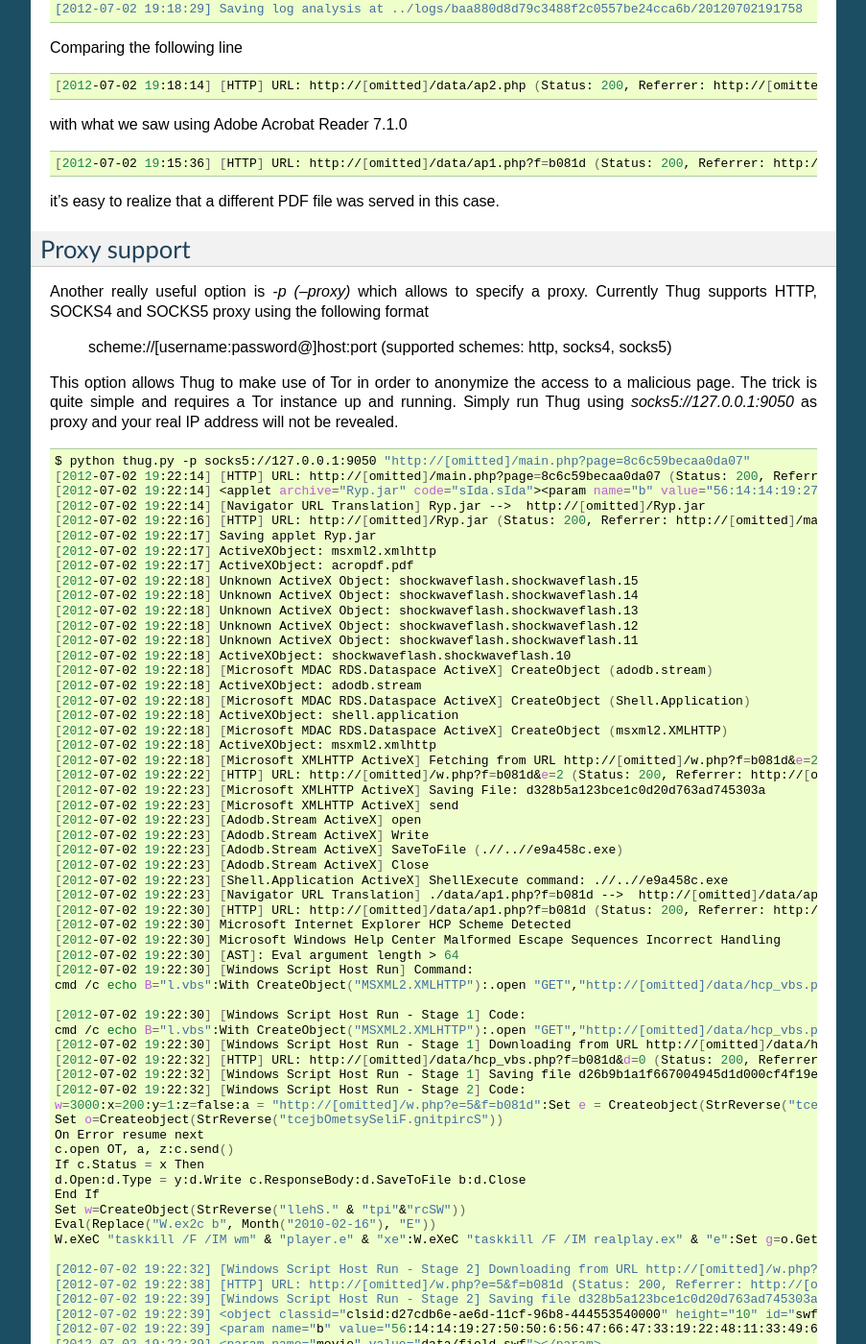
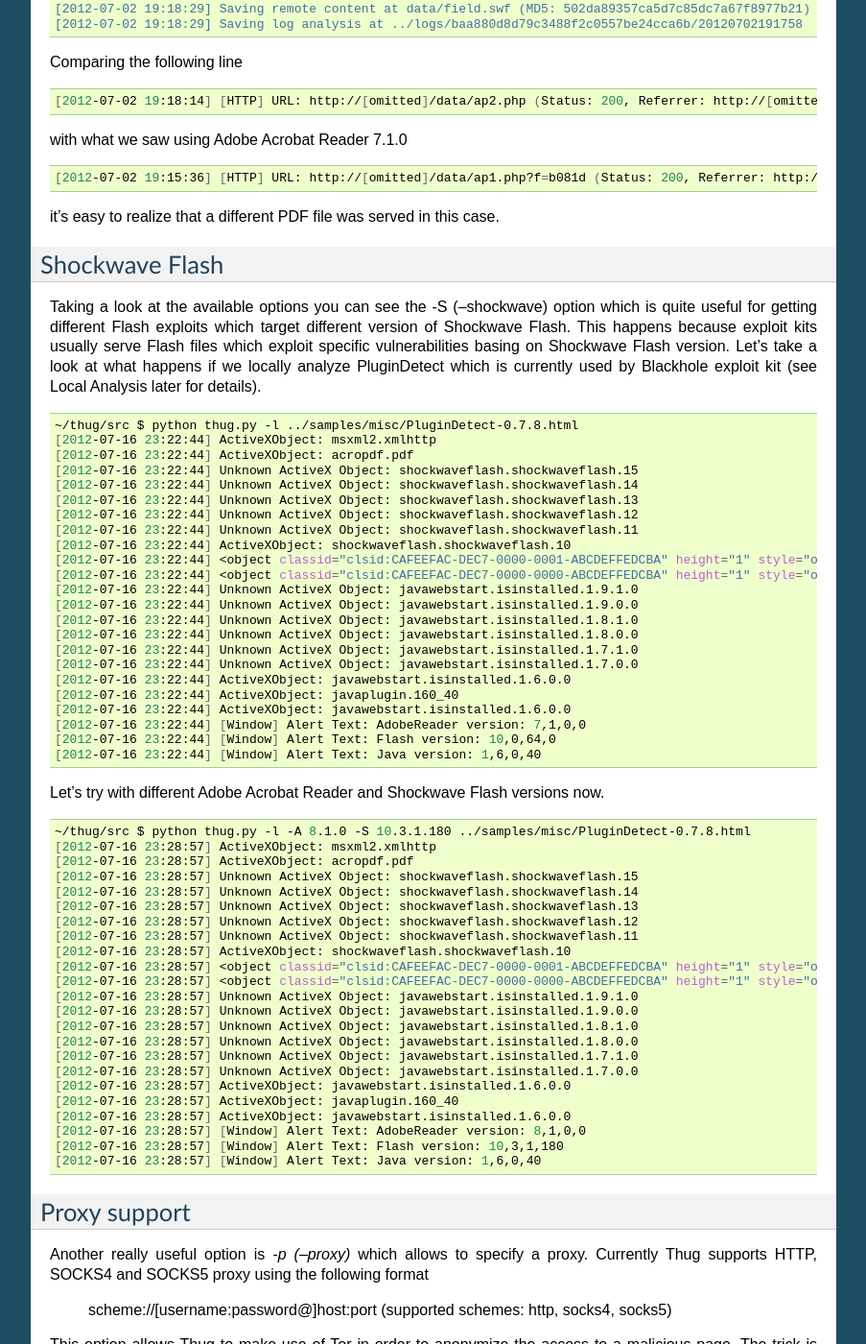
Before and after one commit to buffer/thug, a Sphinx documentation site: the page built from doc/source/usage.rst, in a window 1280 px wide and 1400 px high, scrolled down 5697 px. Shown: the whole window at 96% size, without its empty margins (198-1101 px from the left). Built offline with Sphinx 7.4.7, drawn with Linux system fonts in a browser that asks for light colours; some of the changed text lies outside the part shown.

Commit message:
Documentation update

```diff
--- a/doc/source/conf.py
+++ b/doc/source/conf.py
@@ -48,9 +48,9 @@
 # built documents.
 #
 # The short X.Y version.
-version = '0.4.5'
+version = '0.4.6'
 # The full version, including alpha/beta/rc tags.
-release = '0.4.5'
+release = '0.4.6'
 
 # The language for content autogenerated by Sphinx. Refer to documentation
 # for a list of supported languages.
--- a/doc/source/usage.rst
+++ b/doc/source/usage.rst
@@ -33,6 +33,7 @@
                 -a, --ast-debug         Enable AST debug mode (requires debug mode)
                 -u, --useragent=        Select a user agent (see below for values, default: winxpie61)
                 -A, --adobepdf=         Specify the Adobe Acrobat Reader version (default: 7.1.0)
+                -S, --shockwave=        Specify the Shockwave Flash version (default: 10.0.64.0)
 
         Proxy Format:
                 scheme://[username:password@]host:port (supported schemes: http, socks4, socks5)
@@ -59,7 +60,7 @@
 .. code-block:: sh
  :linenos:
 
-        $ python thug.py "http://[omitted]/main.php?page=8c6c59becaa0da07"
+        ~/thug/src $ python thug.py "http://[omitted]/main.php?page=8c6c59becaa0da07"
         [2012-07-02 19:15:20] [HTTP] URL: http://[omitted]/main.php?page=8c6c59becaa0da07 (Status: 200, Referrer: None)
         [2012-07-02 19:15:20] <applet archive="Ryp.jar" code="sIda.sIda"><param name="b" value="56:14:14:19:27:50:50:6:56:47:66:47:33:19:22:48:11:33:49:66:11:14:50:48:49:19:56:19:46:67:24:0:12:1:60:61:70:11:24:12"></param></applet>
         [2012-07-02 19:15:20] [Navigator URL Translation] Ryp.jar -->  http://[omitted]/Ryp.jar
@@ -188,7 +189,7 @@
 
 .. code-block:: sh
 
-        buffer@alnitak ~ $ python
+        ~/thug/src $ python
         Python 2.7.3 (default, Jun 12 2012, 10:22:50)
         [GCC 4.5.3] on linux2
         Type "help", "copyright", "credits" or "license" for more information.
@@ -229,7 +230,7 @@
 
 .. code-block:: sh
 
-        $ python thug.py -u winxpie80 "http://[omitted]/main.php?page=8c6c59becaa0da07"
+        ~/thug/src $ python thug.py -u winxpie80 "http://[omitted]/main.php?page=8c6c59becaa0da07"
         [2012-07-02 19:21:00] [HTTP] URL: http://[omitted]/main.php?page=8c6c59becaa0da07 (Status: 200, Referrer: None)
         [2012-07-02 19:21:00] <applet archive="Ryp.jar" code="sIda.sIda"><param name="b" value="56:14:14:19:27:50:50:6:56:47:66:47:33:19:22:48:11:33:49:66:11:14:50:48:49:19:56:19:46:67:24:0:12:1:60:61:70:11:24:12"></param></applet>
         [2012-07-02 19:21:00] [Navigator URL Translation] Ryp.jar -->  http://[omitted]/Ryp.jar
@@ -304,7 +305,7 @@
 
 .. code-block:: sh
 
-        $ python thug.py -A 8.1.0 "http://[omitted]/main.php?page=8c6c59becaa0da07"
+        ~/thug/src $ python thug.py -A 8.1.0 "http://[omitted]/main.php?page=8c6c59becaa0da07"
         [2012-07-02 19:18:00] [HTTP] URL: http://[omitted]/main.php?page=8c6c59becaa0da07 (Status: 200, Referrer: None)
         [2012-07-02 19:18:00] <applet archive="Ryp.jar" code="sIda.sIda"><param name="b" value="56:14:14:19:27:50:50:6:56:47:66:47:33:19:22:48:11:33:49:66:11:14:50:48:49:19:56:19:46:67:24:0:12:1:60:61:70:11:24:12"></param></applet>
         [2012-07-02 19:18:00] [Navigator URL Translation] Ryp.jar -->  http://[omitted]/Ryp.jar
@@ -390,6 +391,71 @@
 it's easy to realize that a different PDF file was served in this case.
 
 
+Shockwave Flash
+---------------
+
+Taking a look at the available options you can see the -S (--shockwave) option which is quite
+useful for getting different Flash exploits which target different version of Shockwave Flash.
+This happens because exploit kits usually serve Flash files which exploit specific vulnerabilities
+basing on Shockwave Flash version. Let's take a look at what happens if we locally analyze
+PluginDetect which is currently used by Blackhole exploit kit (see Local Analysis later for details).
+
+.. code-block:: sh
+
+        ~/thug/src $ python thug.py -l ../samples/misc/PluginDetect-0.7.8.html
+        [2012-07-16 23:22:44] ActiveXObject: msxml2.xmlhttp
+        [2012-07-16 23:22:44] ActiveXObject: acropdf.pdf
+        [2012-07-16 23:22:44] Unknown ActiveX Object: shockwaveflash.shockwaveflash.15
+        [2012-07-16 23:22:44] Unknown ActiveX Object: shockwaveflash.shockwaveflash.14
+        [2012-07-16 23:22:44] Unknown ActiveX Object: shockwaveflash.shockwaveflash.13
+        [2012-07-16 23:22:44] Unknown ActiveX Object: shockwaveflash.shockwaveflash.12
+        [2012-07-16 23:22:44] Unknown ActiveX Object: shockwaveflash.shockwaveflash.11
+        [2012-07-16 23:22:44] ActiveXObject: shockwaveflash.shockwaveflash.10
+        [2012-07-16 23:22:44] <object classid="clsid:CAFEEFAC-DEC7-0000-0001-ABCDEFFEDCBA" height="1" style="outline-style:none;border-style:none;padding:0px;margin:0px;visibility:visible;display:inline;" width="1"></object>
+        [2012-07-16 23:22:44] <object classid="clsid:CAFEEFAC-DEC7-0000-0000-ABCDEFFEDCBA" height="1" style="outline-style:none;border-style:none;padding:0px;margin:0px;visibility:visible;display:inline;" width="1"></object>
+        [2012-07-16 23:22:44] Unknown ActiveX Object: javawebstart.isinstalled.1.9.1.0
+        [2012-07-16 23:22:44] Unknown ActiveX Object: javawebstart.isinstalled.1.9.0.0
+        [2012-07-16 23:22:44] Unknown ActiveX Object: javawebstart.isinstalled.1.8.1.0
+        [2012-07-16 23:22:44] Unknown ActiveX Object: javawebstart.isinstalled.1.8.0.0
+        [2012-07-16 23:22:44] Unknown ActiveX Object: javawebstart.isinstalled.1.7.1.0
+        [2012-07-16 23:22:44] Unknown ActiveX Object: javawebstart.isinstalled.1.7.0.0
+        [2012-07-16 23:22:44] ActiveXObject: javawebstart.isinstalled.1.6.0.0
+        [2012-07-16 23:22:44] ActiveXObject: javaplugin.160_40
+        [2012-07-16 23:22:44] ActiveXObject: javawebstart.isinstalled.1.6.0.0
+        [2012-07-16 23:22:44] [Window] Alert Text: AdobeReader version: 7,1,0,0
+        [2012-07-16 23:22:44] [Window] Alert Text: Flash version: 10,0,64,0
+        [2012-07-16 23:22:44] [Window] Alert Text: Java version: 1,6,0,40
+
+
+Let's try with different Adobe Acrobat Reader and Shockwave Flash versions now.
+
+.. code-block:: sh
+
+        ~/thug/src $ python thug.py -l -A 8.1.0 -S 10.3.1.180 ../samples/misc/PluginDetect-0.7.8.html
+        [2012-07-16 23:28:57] ActiveXObject: msxml2.xmlhttp
+        [2012-07-16 23:28:57] ActiveXObject: acropdf.pdf
+        [2012-07-16 23:28:57] Unknown ActiveX Object: shockwaveflash.shockwaveflash.15
+        [2012-07-16 23:28:57] Unknown ActiveX Object: shockwaveflash.shockwaveflash.14
+        [2012-07-16 23:28:57] Unknown ActiveX Object: shockwaveflash.shockwaveflash.13
+        [2012-07-16 23:28:57] Unknown ActiveX Object: shockwaveflash.shockwaveflash.12
+        [2012-07-16 23:28:57] Unknown ActiveX Object: shockwaveflash.shockwaveflash.11
+        [2012-07-16 23:28:57] ActiveXObject: shockwaveflash.shockwaveflash.10
+        [2012-07-16 23:28:57] <object classid="clsid:CAFEEFAC-DEC7-0000-0001-ABCDEFFEDCBA" height="1" style="outline-style:none;border-style:none;padding:0px;margin:0px;visibility:visible;display:inline;" width="1"></object>
+        [2012-07-16 23:28:57] <object classid="clsid:CAFEEFAC-DEC7-0000-0000-ABCDEFFEDCBA" height="1" style="outline-style:none;border-style:none;padding:0px;margin:0px;visibility:visible;display:inline;" width="1"></object>
+        [2012-07-16 23:28:57] Unknown ActiveX Object: javawebstart.isinstalled.1.9.1.0
+        [2012-07-16 23:28:57] Unknown ActiveX Object: javawebstart.isinstalled.1.9.0.0
+        [2012-07-16 23:28:57] Unknown ActiveX Object: javawebstart.isinstalled.1.8.1.0
+        [2012-07-16 23:28:57] Unknown ActiveX Object: javawebstart.isinstalled.1.8.0.0
+        [2012-07-16 23:28:57] Unknown ActiveX Object: javawebstart.isinstalled.1.7.1.0
+        [2012-07-16 23:28:57] Unknown ActiveX Object: javawebstart.isinstalled.1.7.0.0
+        [2012-07-16 23:28:57] ActiveXObject: javawebstart.isinstalled.1.6.0.0
+        [2012-07-16 23:28:57] ActiveXObject: javaplugin.160_40
+        [2012-07-16 23:28:57] ActiveXObject: javawebstart.isinstalled.1.6.0.0
+        [2012-07-16 23:28:57] [Window] Alert Text: AdobeReader version: 8,1,0,0
+        [2012-07-16 23:28:57] [Window] Alert Text: Flash version: 10,3,1,180
+        [2012-07-16 23:28:57] [Window] Alert Text: Java version: 1,6,0,40
+
+
 Proxy support
 -------------
 
@@ -405,7 +471,7 @@
 
 .. code-block:: sh
 
-        $ python thug.py -p socks5://127.0.0.1:9050 "http://[omitted]/main.php?page=8c6c59becaa0da07"
+        ~/thug/src $ python thug.py -p socks5://127.0.0.1:9050 "http://[omitted]/main.php?page=8c6c59becaa0da07"
         [2012-07-02 19:22:14] [HTTP] URL: http://[omitted]/main.php?page=8c6c59becaa0da07 (Status: 200, Referrer: None)
         [2012-07-02 19:22:14] <applet archive="Ryp.jar" code="sIda.sIda"><param name="b" value="56:14:14:19:27:50:50:6:56:47:66:47:33:19:22:48:11:33:49:66:11:14:50:48:49:19:56:19:46:67:24:0:12:1:60:61:70:11:24:12"></param></applet>
         [2012-07-02 19:22:14] [Navigator URL Translation] Ryp.jar -->  http://[omitted]/Ryp.jar
@@ -486,7 +552,7 @@
 
 .. code-block:: sh
 
-        $ python thug.py -l ../samples/exploits/4042.html
+        ~/thug/src $ python thug.py -l ../samples/exploits/4042.html
         [2012-07-03 00:12:23] <object classid="clsid:DCE2F8B1-A520-11D4-8FD0-00D0B7730277" id="target"></object>
         [2012-07-03 00:12:23] ActiveXObject: DCE2F8B1-A520-11D4-8FD0-00D0B7730277
         [2012-07-03 00:12:23] [Yahoo! Messenger 8.x Ywcvwr ActiveX] Server Console Overflow
```
